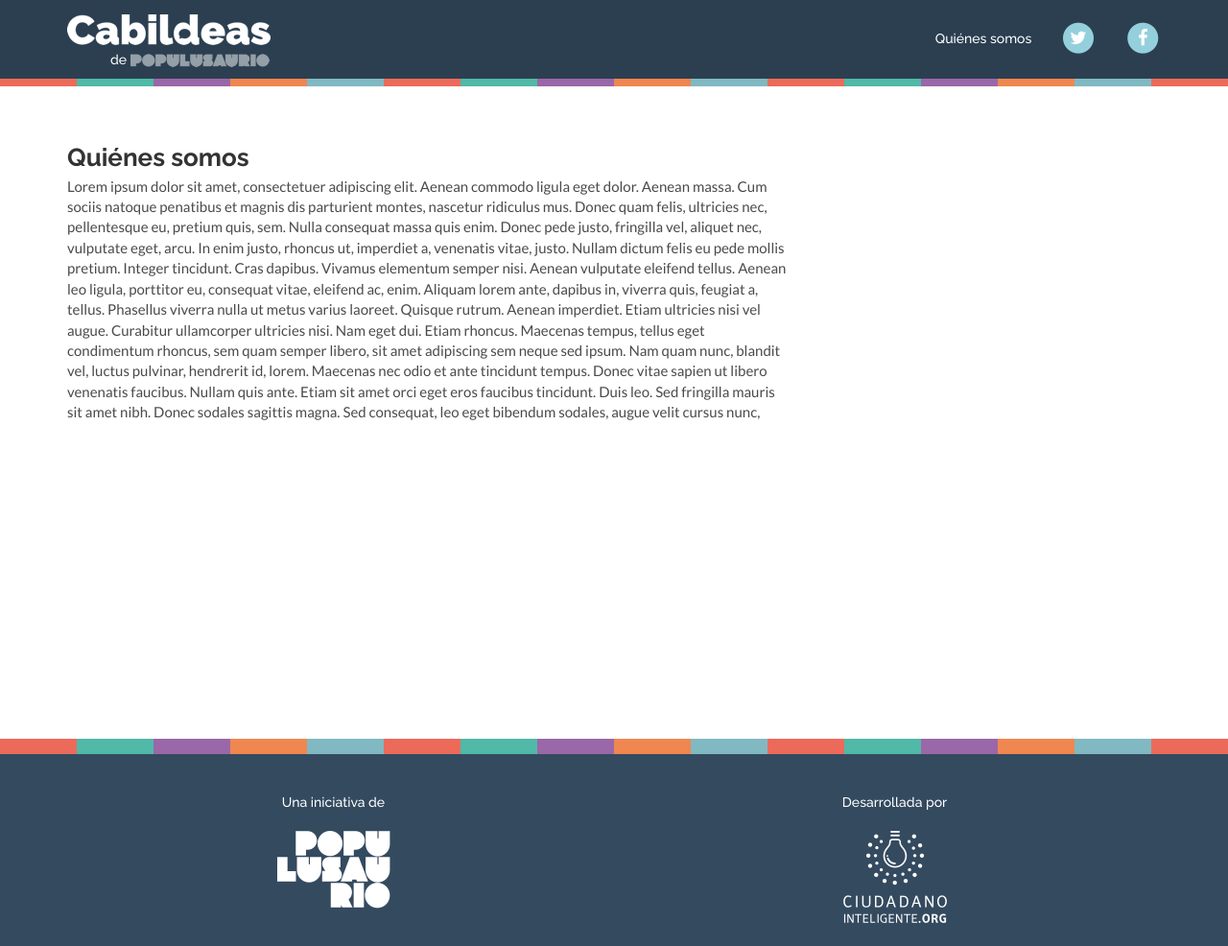
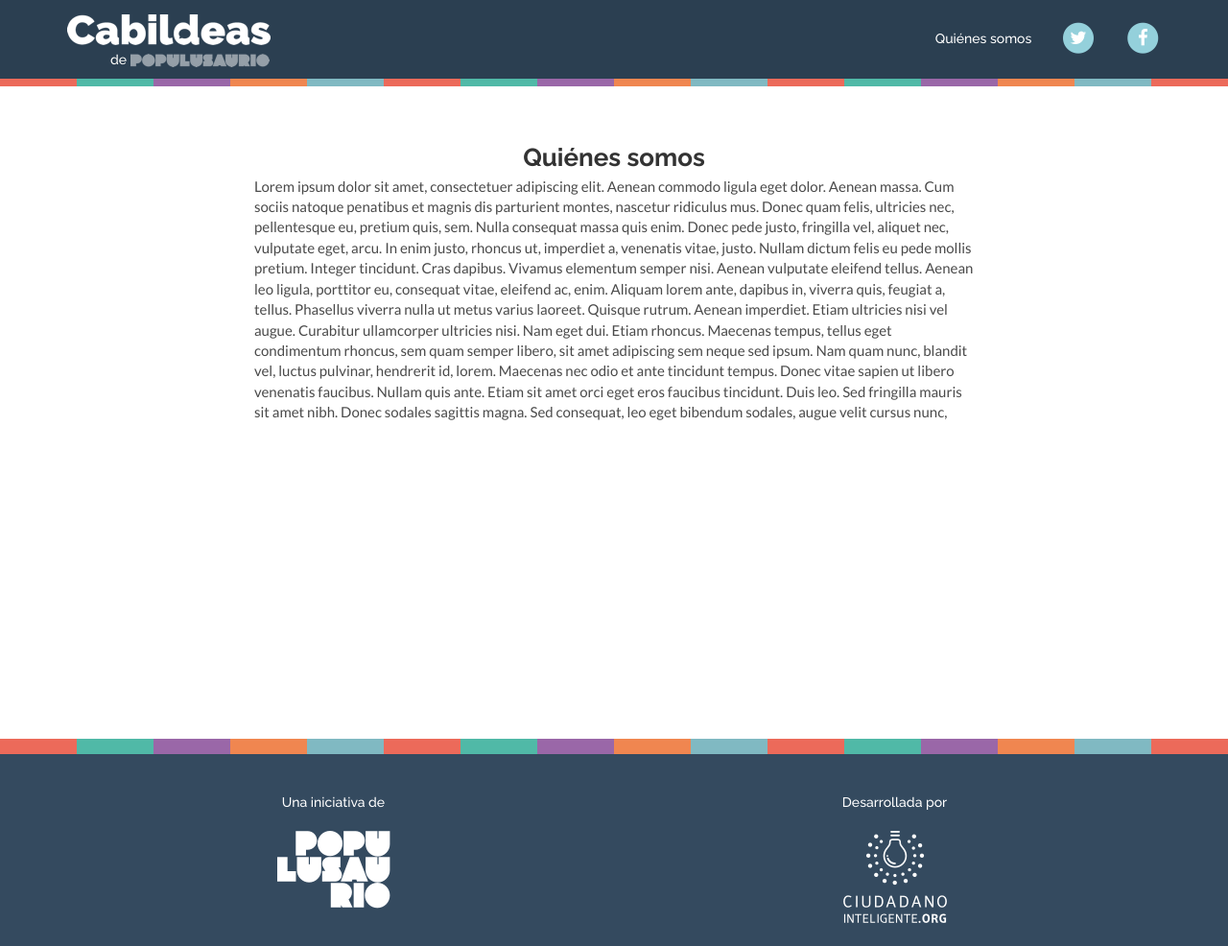
Before and after one commit to ciudadanointeligente/proceso-constituyente, a Jekyll site: the page built from quienes-somos.html, in a window 1280 px wide and 986 px high. Shown: the whole window at 96% size. Built offline with Jekyll 4.4.1, drawn with Linux system fonts in a browser that asks for light colours; nearby versions of some CDN libraries.

Commit message:
Quienes somos centrado

```diff
--- a/quienes-somos.html
+++ b/quienes-somos.html
@@ -5,8 +5,8 @@ layout: default
 <section id="quienes">
   <div class="container">
 	  <div class="row">
-	  	<div class="col-md-8">
-	  		<h2>Quiénes somos</h2>
+	  	<div class="col-md-8 col-md-offset-2">
+	  		<h2 class="text-center">Quiénes somos</h2>
 	  		<p>Lorem ipsum dolor sit amet, consectetuer adipiscing elit. Aenean commodo ligula eget dolor. Aenean massa. Cum sociis natoque penatibus et magnis dis parturient montes, nascetur ridiculus mus. Donec quam felis, ultricies nec, pellentesque eu, pretium quis, sem. Nulla consequat massa quis enim. Donec pede justo, fringilla vel, aliquet nec, vulputate eget, arcu. In enim justo, rhoncus ut, imperdiet a, venenatis vitae, justo. Nullam dictum felis eu pede mollis pretium. Integer tincidunt. Cras dapibus. Vivamus elementum semper nisi. Aenean vulputate eleifend tellus. Aenean leo ligula, porttitor eu, consequat vitae, eleifend ac, enim. Aliquam lorem ante, dapibus in, viverra quis, feugiat a, tellus. Phasellus viverra nulla ut metus varius laoreet. Quisque rutrum. Aenean imperdiet. Etiam ultricies nisi vel augue. Curabitur ullamcorper ultricies nisi. Nam eget dui. Etiam rhoncus. Maecenas tempus, tellus eget condimentum rhoncus, sem quam semper libero, sit amet adipiscing sem neque sed ipsum. Nam quam nunc, blandit vel, luctus pulvinar, hendrerit id, lorem. Maecenas nec odio et ante tincidunt tempus. Donec vitae sapien ut libero venenatis faucibus. Nullam quis ante. Etiam sit amet orci eget eros faucibus tincidunt. Duis leo. Sed fringilla mauris sit amet nibh. Donec sodales sagittis magna. Sed consequat, leo eget bibendum sodales, augue velit cursus nunc,</p>
 	  	</div>
 	  </div>
```
